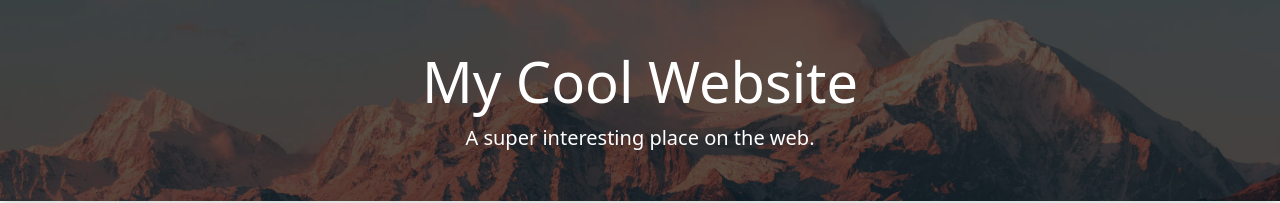
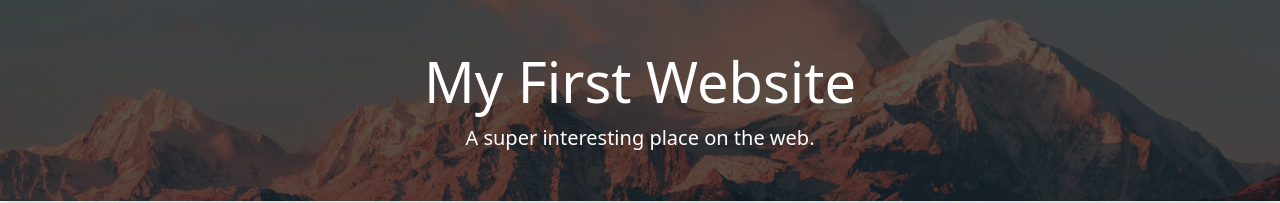
Before and after one commit to dgokani/My-Website, a plain HTML site: page index.html in a window 1280 px wide. Shown: the top 203 px of the page. Drawn offline with nearby package versions, Linux system fonts and the light colour scheme.

Commit message:
First change

```diff
--- a/index.html
+++ b/index.html
@@ -8,7 +8,7 @@
   </head>
   <body>
     <div class="my-bg-photo bg-secondary text-white py-5 text-center shadow">
-      <h1 class="display-4">My Cool Website</h1>
+      <h1 class="display-4">My First Website</h1>
       <p class="lead mb-0">A super interesting place on the web.</p>
     </div>
 
```
